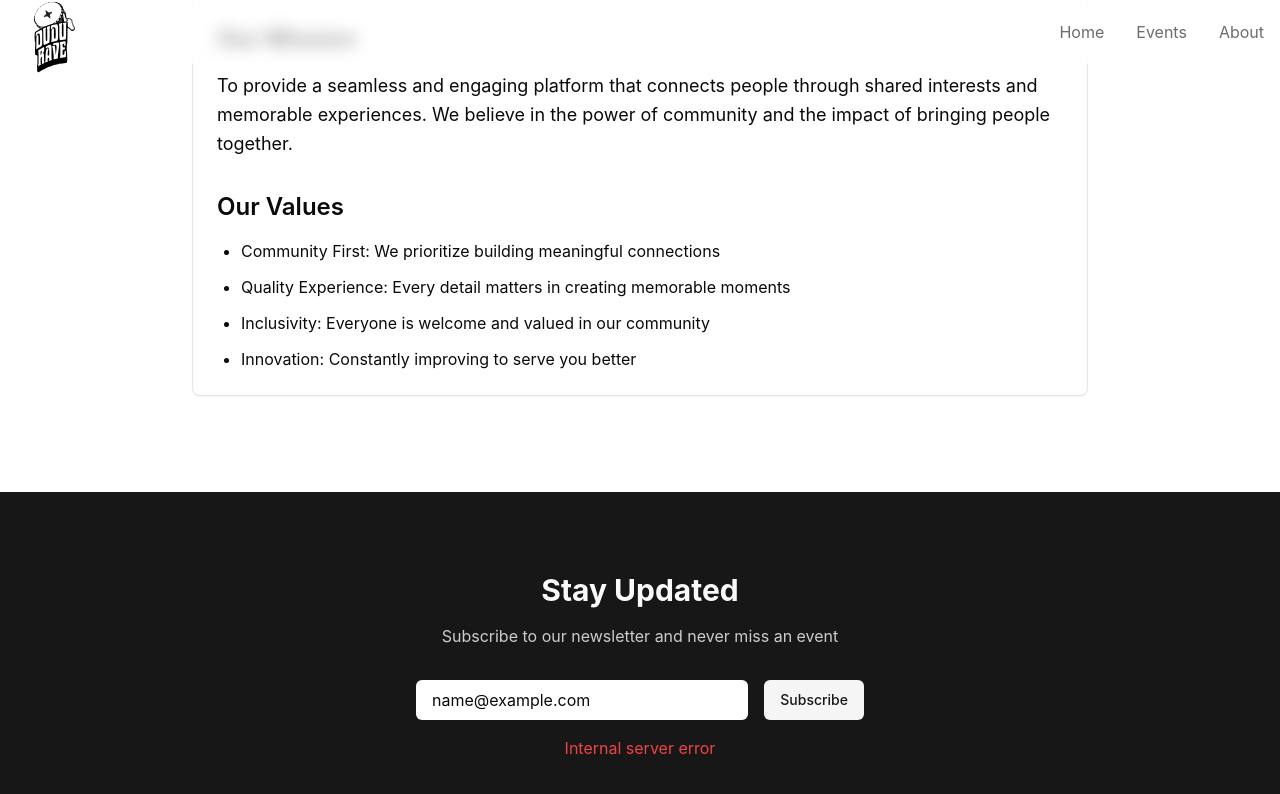
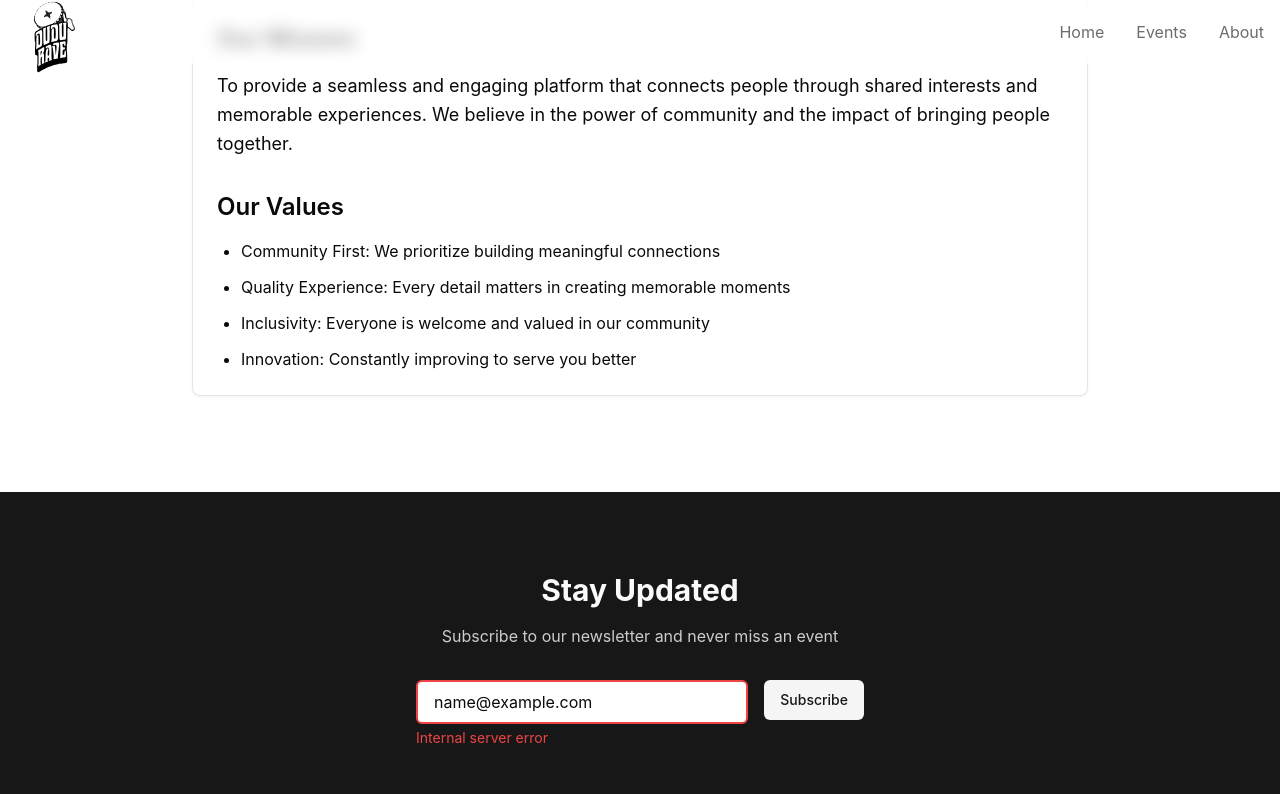
Before and after one commit to sleekyom/dudurave-v1, a Next.js app: page /about in a window 1280 px wide. Both pictures are taken after typing "name@example.com" into the empty fields and a click on the button "Subscribe". Shown: the part 308-1102 px from the top of the page. Built offline with nearby package versions, Linux system fonts and the light colour scheme; no server answers.

Commit message:
feat: Refactor NewsletterSection for improved email validation and error handling

```diff
--- a/components/NewsletterSection.tsx
+++ b/components/NewsletterSection.tsx
@@ -1,5 +1,5 @@
 "use client";
-import React, { useState } from "react";
+import React, { useState, useEffect } from "react";
 import { Button } from "@/components/ui/button";
 
 const isValidEmail = (email: string): boolean => {
@@ -15,18 +15,28 @@ export function NewsletterSection() {
   const [errorMessage, setErrorMessage] = useState("");
   const [touched, setTouched] = useState(false);
 
-  const handleSubmit = async (e: React.FormEvent<HTMLFormElement>) => {
-    e.preventDefault();
+  const validateEmail = (): boolean => {
+    setTouched(true);
 
     if (!email.trim()) {
       setErrorMessage("Email is required");
       setStatus("error");
-      return;
+      return false;
     }
 
     if (!isValidEmail(email)) {
       setErrorMessage("Please enter a valid email address");
       setStatus("error");
+      return false;
+    }
+
+    return true;
+  };
+
+  const handleSubmit = async (e: React.FormEvent<HTMLFormElement>) => {
+    e.preventDefault();
+
+    if (!validateEmail()) {
       return;
     }
 
@@ -41,6 +51,14 @@ export function NewsletterSection() {
       if (!res.ok) throw new Error(data.error || "Subscription failed");
       setStatus("success");
       setEmail("");
+
+      // Clear success message after 3 seconds
+      const timer = setTimeout(() => {
+        setStatus("idle");
+      }, 3000);
+
+      // Cleanup timer if component unmounts
+      return () => clearTimeout(timer);
     } catch (err: any) {
       setErrorMessage(err.message);
       setStatus("error");
@@ -62,23 +80,24 @@ export function NewsletterSection() {
         >
           <div className="flex-1">
             <input
-              type="email"
+              type="text"
               placeholder="Enter your email"
-              className={`w-full px-4 py-2 rounded-md ${
-                touched && !isValidEmail(email) ? "border-2 border-red-500" : ""
-              }`}
+              className={`w-full px-4 py-2 rounded-md ${touched && status === "error" ? "border-2 border-red-500" : ""}`}
               value={email}
               onChange={(e) => {
                 setEmail(e.target.value);
-                setStatus("idle");
-                setErrorMessage("");
+                if (touched) {
+                  validateEmail();
+                } else {
+                  setStatus("idle");
+                  setErrorMessage("");
+                }
               }}
-              onBlur={() => setTouched(true)}
-              required
+              onBlur={validateEmail}
             />
-            {touched && !isValidEmail(email) && email.trim() !== "" && (
+            {status === "error" && (
               <p className="text-red-500 text-sm text-left mt-1">
-                Please enter a valid email address
+                {errorMessage}
               </p>
             )}
           </div>
@@ -89,9 +108,6 @@ export function NewsletterSection() {
         {status === "success" && (
           <p className="text-green-500 mt-4">Subscribed successfully! 🎉</p>
         )}
-        {status === "error" && (
-          <p className="text-red-500 mt-4">{errorMessage}</p>
-        )}
       </div>
     </section>
   );
```
